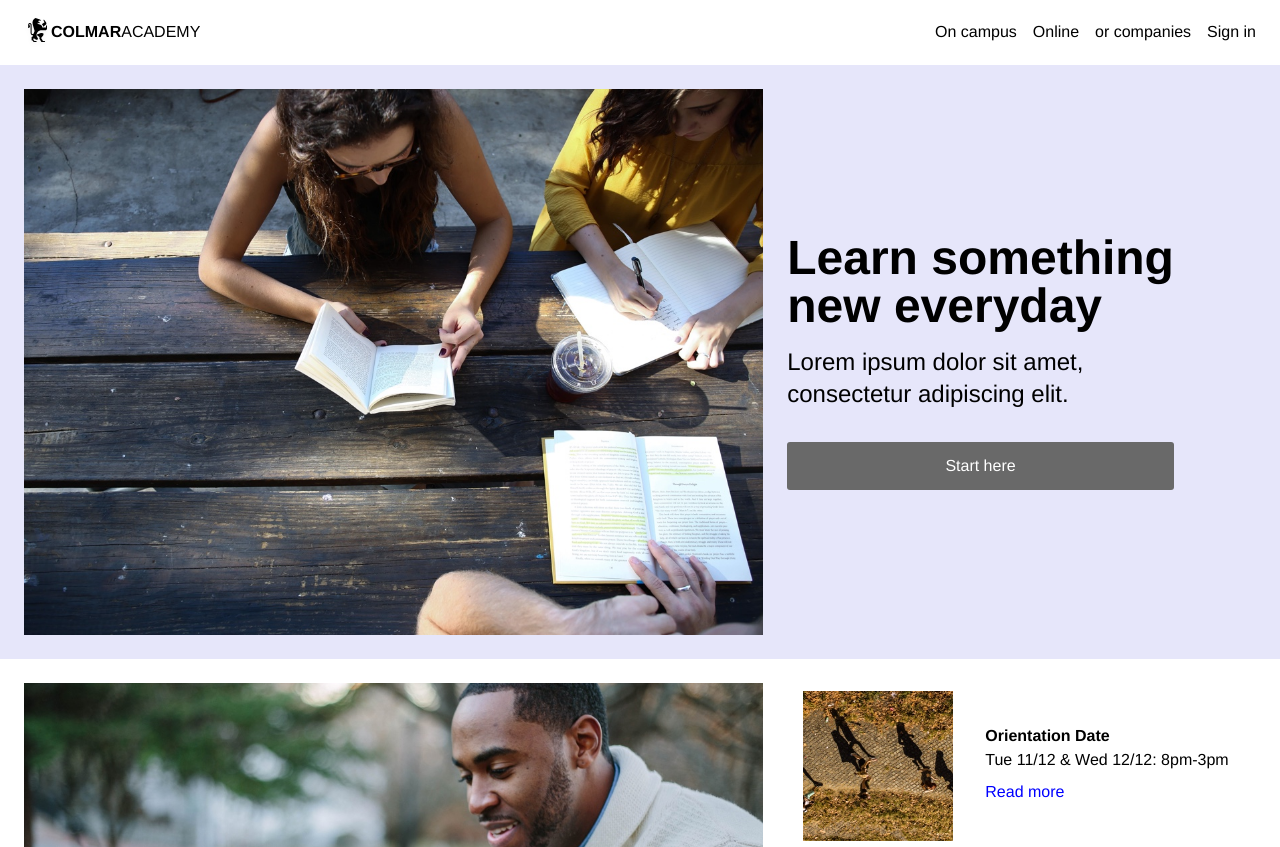
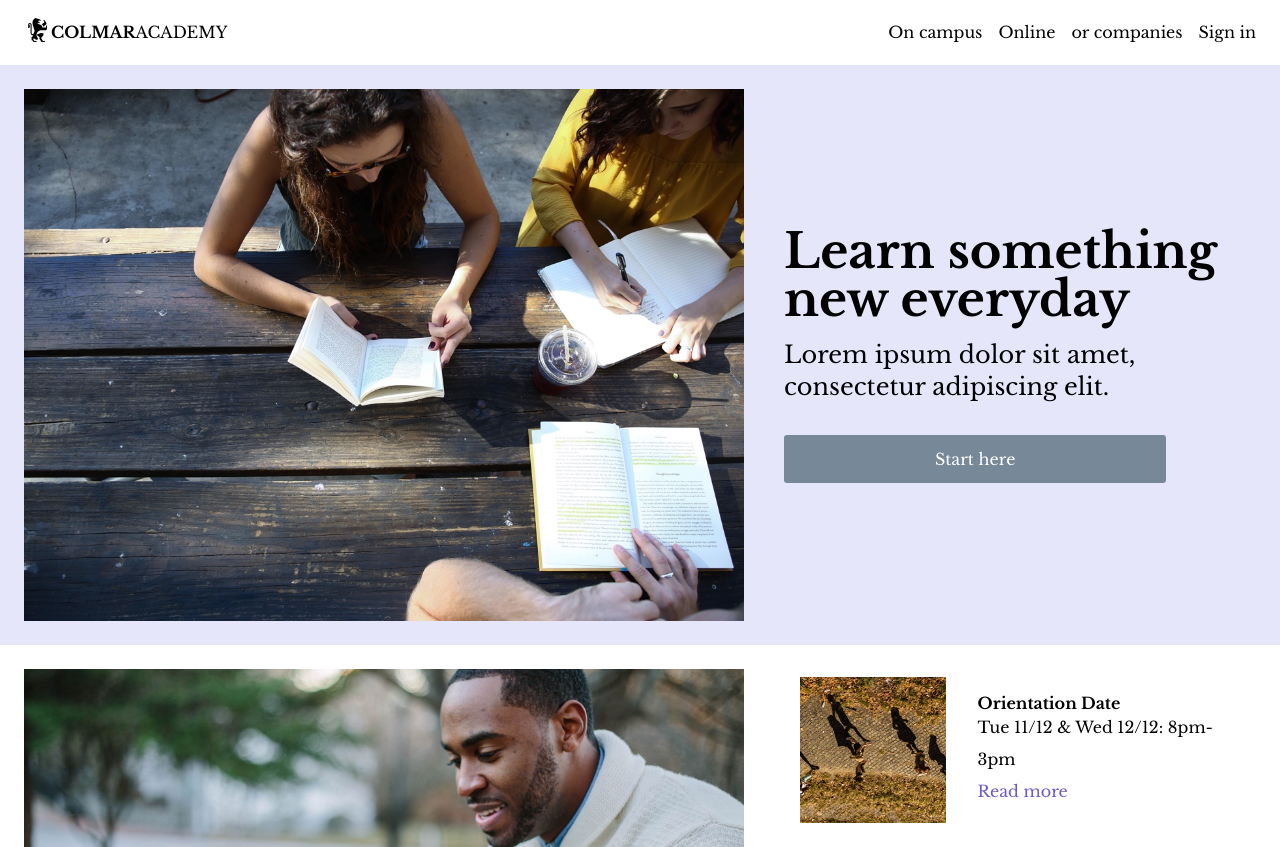
Before and after one commit to Walaito/colmar-academy, a plain HTML site: page index.html in a window 1280 px wide. Shown: the top 847 px of the page. Drawn offline with nearby package versions, Linux system fonts and the light colour scheme.

Commit message:
Add animation and change font-family

```diff
--- a/index.html
+++ b/index.html
@@ -4,6 +4,7 @@
     <meta charset="utf-8">
     <link rel="stylesheet" href="./resources/css/reset.css" type="text/css">
     <link rel="stylesheet" href="./resources/css/style.css" type="text/css">
+    <link href="https://fonts.googleapis.com/css?family=Libre+Baskerville:400,700" rel="stylesheet">
     <title>Colmar Academy</title>
   </head>
   <body>
--- a/resources/css/style.css
+++ b/resources/css/style.css
@@ -1,5 +1,5 @@
 html {
-  font-family: "Helvetica", sans-serif;
+  font-family: 'Libre Baskerville', serif;
   font-size: 16px;
 }
 
@@ -29,7 +29,7 @@ h2 {
   display: flex;
   flex-direction: column;
   width: 40%;
-  margin: 1rem auto;
+  margin: 1rem;
 }
 
 .highlight {
@@ -41,7 +41,12 @@ div.highlighted {
 }
 
 a.read {
-  color: blue;
+  color: slateblue;
+  transition: text-decoration 300ms ease-out;
+}
+
+a.read:hover {
+text-decoration: underline ;
 }
 
 div.flex {
@@ -83,6 +88,12 @@ ul.menu {
 
 .menu a {
   margin-left: 1rem;
+  transition: color 200ms ease-out, text-shadow 200ms ease-out;
+}
+
+.menu a:hover {
+  text-shadow: 1px 1px 0.5px gray;
+  color: darkorchid;
 }
 
 /*Start Section*/
@@ -109,17 +120,22 @@ div.start.section {
 
 .start-btn p {
   display: inline-block;
-  background-color: dimgray;
+  background-color: lightslategray;
   background-size: 65%;
   color: white;
   text-align: center;
   padding: 0.5rem 7rem;
   border-radius: 3px;
   width: 33%;
+  transition: background-color 300ms ease-out;
 }
 
 .start-btn a {
   color: white;
+}
+
+.start-btn p:hover {
+  background-color: slateblue;
 }
 
 /*Article Section*/
@@ -242,8 +258,14 @@ nav {
   display: flex;
 }
 
-nav a {
+nav.terms a {
   margin-left: 1rem;
+  transition: color 200ms ease-out, text-shadow 200ms ease-out;
+}
+
+nav.terms a:hover {
+  text-shadow: 1px 1px 0.5px gray;
+  color: darkorchid;
 }
 
 /*Desktop style*/
@@ -352,6 +374,12 @@ nav a {
     width: 280px;
     padding: 1rem;
     font-weight: bold;
+    transition: background-color 300ms ease-out, color 300ms ease-out;
+  }
+
+  .courses.nav li:hover {
+    background-color: slateblue;
+    color: white;
   }
 
   div.thesis-heading h2 {
```
